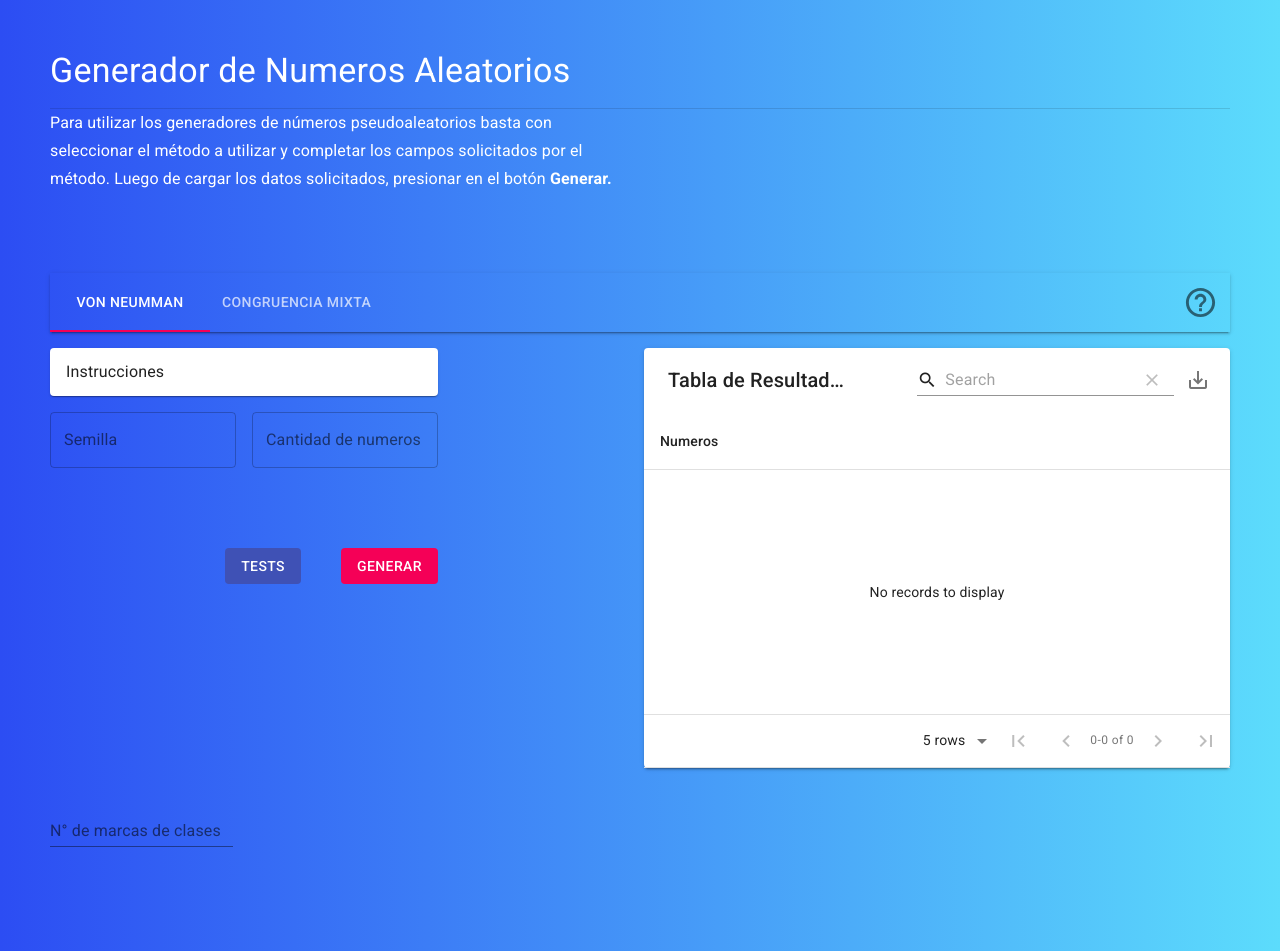
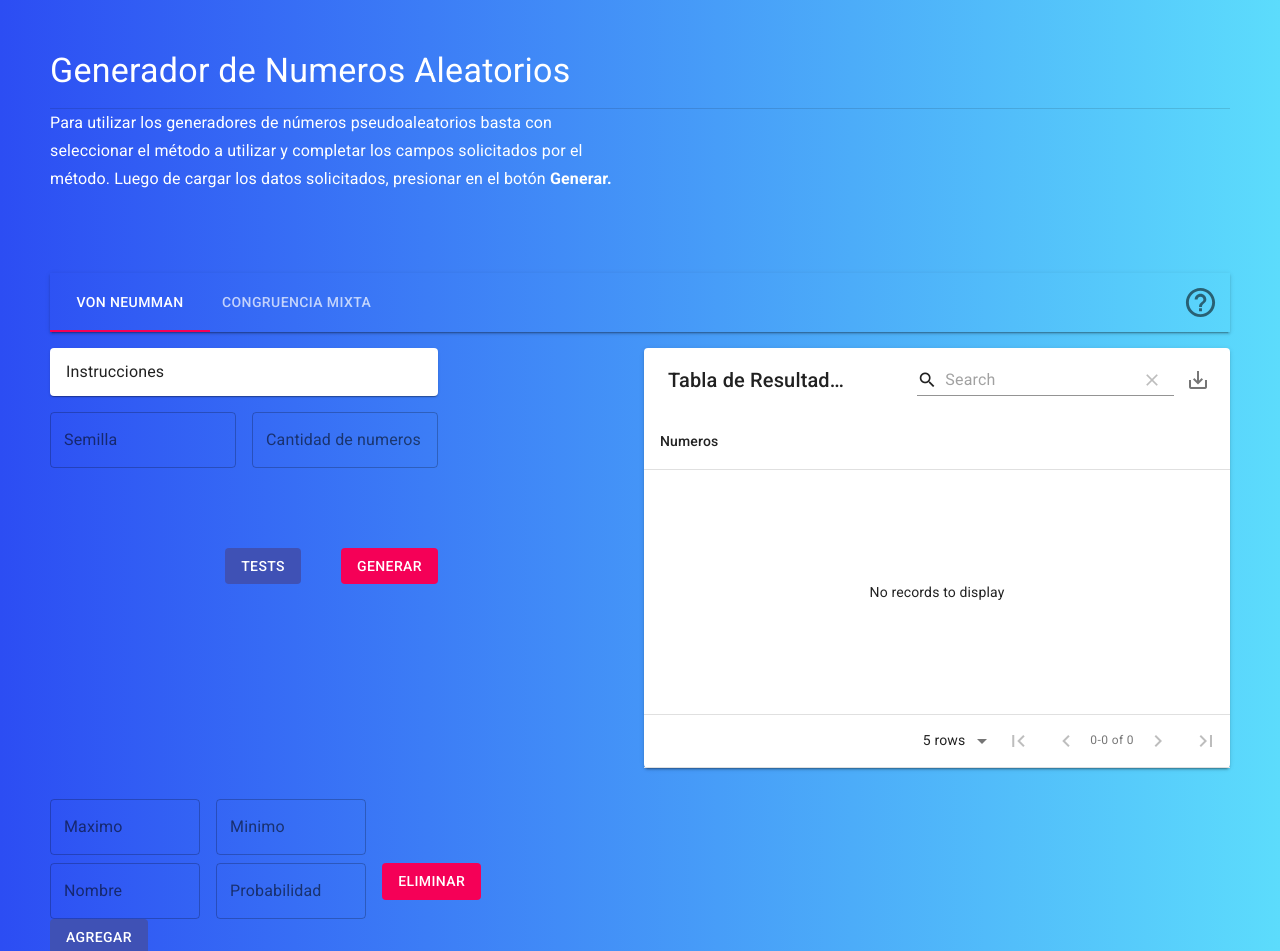
Before and after one commit to hernanvieira/model_and_simulation, a React (Create React App) app: page / in a window 1280 px wide. Shown: the top 951 px of the page. Built offline with nearby package versions, Linux system fonts and the light colour scheme.

Commit message:
Datos de marca de clase

```diff
--- a/src/components/CongruenciaMixta.js
+++ b/src/components/CongruenciaMixta.js
@@ -12,6 +12,7 @@ import {
 
 import MaterialTable from "material-table";
 import Tests from "./Tests";
+import MarcaClase from "./MarcaClase";
 
 class CongruenciaMixta extends Component {
   /* Constructor de la clase */
@@ -347,6 +348,16 @@ class CongruenciaMixta extends Component {
             <Tests serie={this.state.serie} visible={this.handleVisible} />
           ) : null}
         </form>
+
+        <MarcaClase
+          semilla={this.state.semilla}
+          a={this.state.a}
+          c={this.state.c}
+          m={this.state.m}
+          iteraciones={this.state.iteraciones}
+          resultado={this.state.resultado}
+          serie={this.state.serie}
+        />
       </>
     );
   }
--- a/src/components/MarcaClase.js
+++ b/src/components/MarcaClase.js
@@ -1,26 +1,68 @@
 import React, { useRef, useState } from "react";
-import TextField from "@material-ui/core/TextField";
+import { TextField, Button } from "@material-ui/core";
 import Grid from "@material-ui/core/Grid";
 
 const defaultState = {
   nombre: "",
   probabilidad: "",
 };
+const max = 0;
+const min = 0;
 
-export default function MarcaClase() {
-  const cant = useRef(null);
-  const [rows, setRows] = useState([defaultState]);
-  const [input, setInput] = useState("");
-  const [arr, setArr] = useState([]);
-  const [newArr, setNewArr] = useState([]);
+/*
+function marcaClaseCalc({
+  semilla,
+  a,
+  c,
+  m,
+  iteraciones,
+  resultado,
+  serie,
+} = props) {
+  var semilla = semilla;
+  var n = iteraciones;
+  var arregloResultado = resultado;
+  var arregloResultadoVonNeumanAux = [];
+  for (let i = 0; i < arregloResultado.length; i++) {
+    if (!isNaN(arregloResultado[i][1])) {
+      arregloResultadoVonNeumanAux.push(arregloResultado[i][1]);
+    }
+  }
+  var w = separar(arregloResultadoVonNeumanAux);
+  var x = separarArrayN(w, 2);
 
-  function Row({ onChange, nombre, probabilidad }) {
+  //Obtenemos el máximo y el mínimo y ajustamos el array
+  var min = $("#minimoVonNeuman").val();
+  var max = $("#maximoVonNeuman").val();
+
+  if (validarMinMaxVonNeumann(min, max) == 2) {
+    $("#errorMinimoMaximoVonNeuman").html("");
+    var z = ajustar(x, min, max);
+    z.push(min);
+    z.push(max);
+    sessionStorage.setItem("arreglo", z);
+    myWindow = window.open("./marcaClase.html", "Ventana");
+  } else {
+    if (validarMinMaxVonNeumann(min, max) == 0) {
+      $("#errorMinimoMaximoVonNeuman").html(
+        "Debe ingresar el minimo y el maximo"
+      );
+    }
+    if (validarMinMaxVonNeumann(min, max) == 1) {
+      $("#errorMinimoMaximoVonNeuman").html(
+        "El minimo no puede ser mayor al maximo"
+      );
+    }
+  }
+}*/
+
+function Row({ onChange, onRemove, nombre, probabilidad }) {
   return (
     <div>
       <Grid container spacing={2}>
-          <Grid item xs={6}>
-            <Grid container spacing={1}>
-              <Grid item xs={6}>
+        <Grid item xs={5}>
+          <Grid container spacing={2}>
+            <Grid item xs={4}>
               <TextField
                 id=""
                 label="Nombre"
@@ -29,7 +71,7 @@ export default function MarcaClase() {
                 variant="outlined"
               />
             </Grid>
-              <Grid item xs={6}>
+            <Grid item xs={4}>
               <TextField
                 id=""
                 label="Probabilidad"
@@ -38,6 +80,16 @@ export default function MarcaClase() {
                 variant="outlined"
               />
             </Grid>
+            <Grid item xs={4}>
+              <Button
+                variant="contained"
+                color="secondary"
+                disableElevation
+                onClick={onRemove}
+              >
+                Eliminar
+              </Button>
+            </Grid>
           </Grid>
         </Grid>
       </Grid>
@@ -45,53 +97,81 @@ export default function MarcaClase() {
   );
 }
 
-  function handleChange(e) {
-    setInput(e.target.value);
-    for (let i = 0; i < e.target.value; i++) {
-      arr.push(<p>{rows}</p>);
-      setNewArr([...arr]);
+export default function App(props) {
+  const [rows, setRows] = useState([defaultState]);
+  const [max, setMax] = useState("");
+  const [min, setMin] = useState("");
+
+  const onChange = (name, value) => {
+    if (name == "max") {
+      setMax(value);
+    } else {
+      setMin(value);
     }
-
-    setArr([]);
-
-    if (e.target.value == "") {
-      setNewArr([]);
-    }
-  }
+  };
 
   const handleOnChange = (index, name, value) => {
-    var copyRows = [...rows];
+    const copyRows = [...rows];
     copyRows[index] = {
       ...copyRows[index],
       [name]: value,
     };
-    /* setRows(copyRows); */
-    console.log(copyRows);
+    setRows(copyRows);
+  };
+
+  const handleOnAdd = () => {
+    setRows(rows.concat(defaultState));
+  };
+
+  const handleOnRemove = (index) => {
+    const copyRows = [...rows];
+    copyRows.splice(index, 1);
+    setRows(copyRows);
   };
 
   return (
     <div>
+      <div>
         <Grid container spacing={2}>
-        <Grid item xs={6}>
+          <Grid item xs={5}>
+            <Grid container spacing={2}>
+              <Grid item xs={4}>
                 <TextField
-            ref={cant}
-            id=""
-            label="N° de marcas de clases"
-            onChange={handleChange}
+                  label="Maximo"
+                  value={max}
+                  onChange={(e) => onChange("max", e.target.value)}
+                  variant="outlined"
+                />
+              </Grid>
+              <Grid item xs={4}>
+                <TextField
+                  label="Minimo"
+                  value={min}
+                  onChange={(e) => onChange("min", e.target.value)}
+                  variant="outlined"
                 />
               </Grid>
             </Grid>
+          </Grid>
+        </Grid>
+      </div>
 
-      <div>
-        {console.log(newArr)}
-        {newArr.map((row, index) => (
+      {rows.map((row, index) => (
         <Row
           {...row}
           onChange={(name, value) => handleOnChange(index, name, value)}
+          onRemove={() => handleOnRemove(index)}
           key={index}
         />
       ))}
-      </div>
+      <Button
+        variant="contained"
+        color="Primary"
+        disableElevation
+        onClick={handleOnAdd}
+      >
+        Agregar
+      </Button>
     </div>
   );
 }
```
Lines whose indentation alone changed are shown as unchanged.
